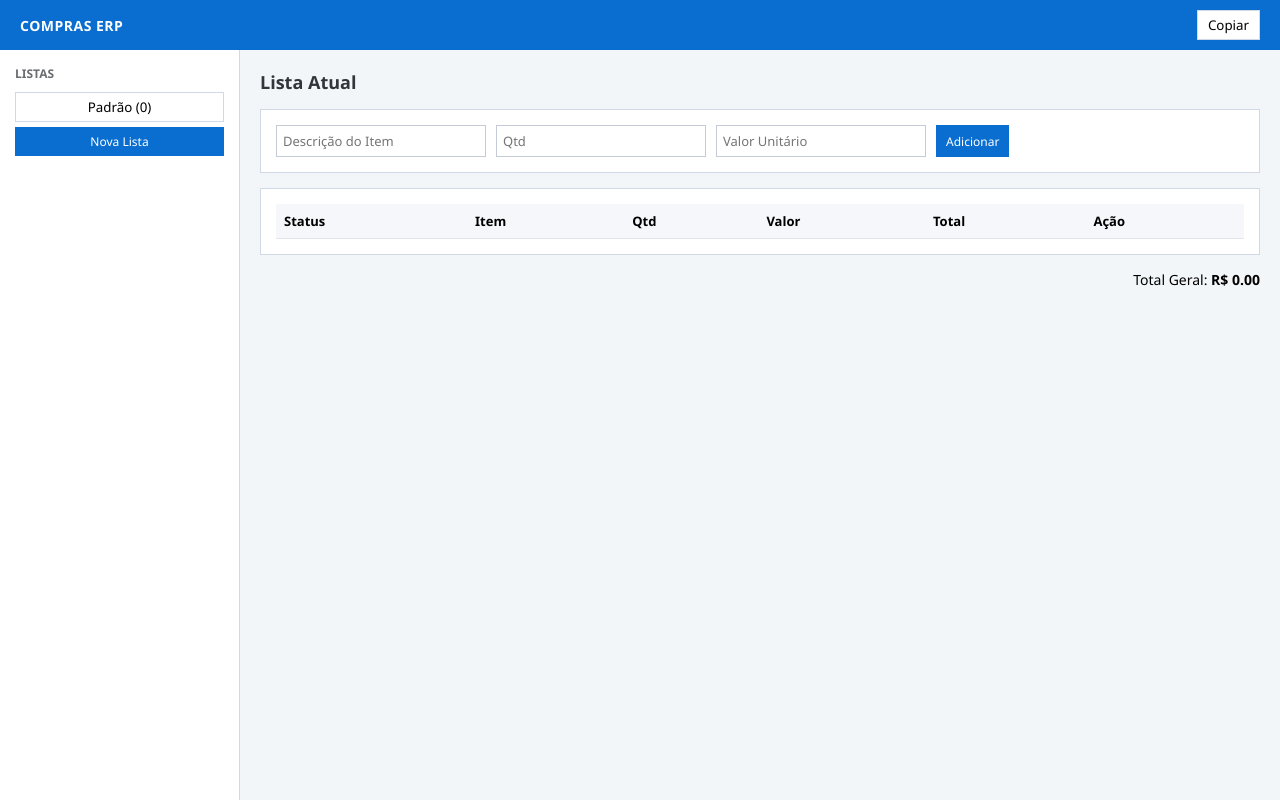
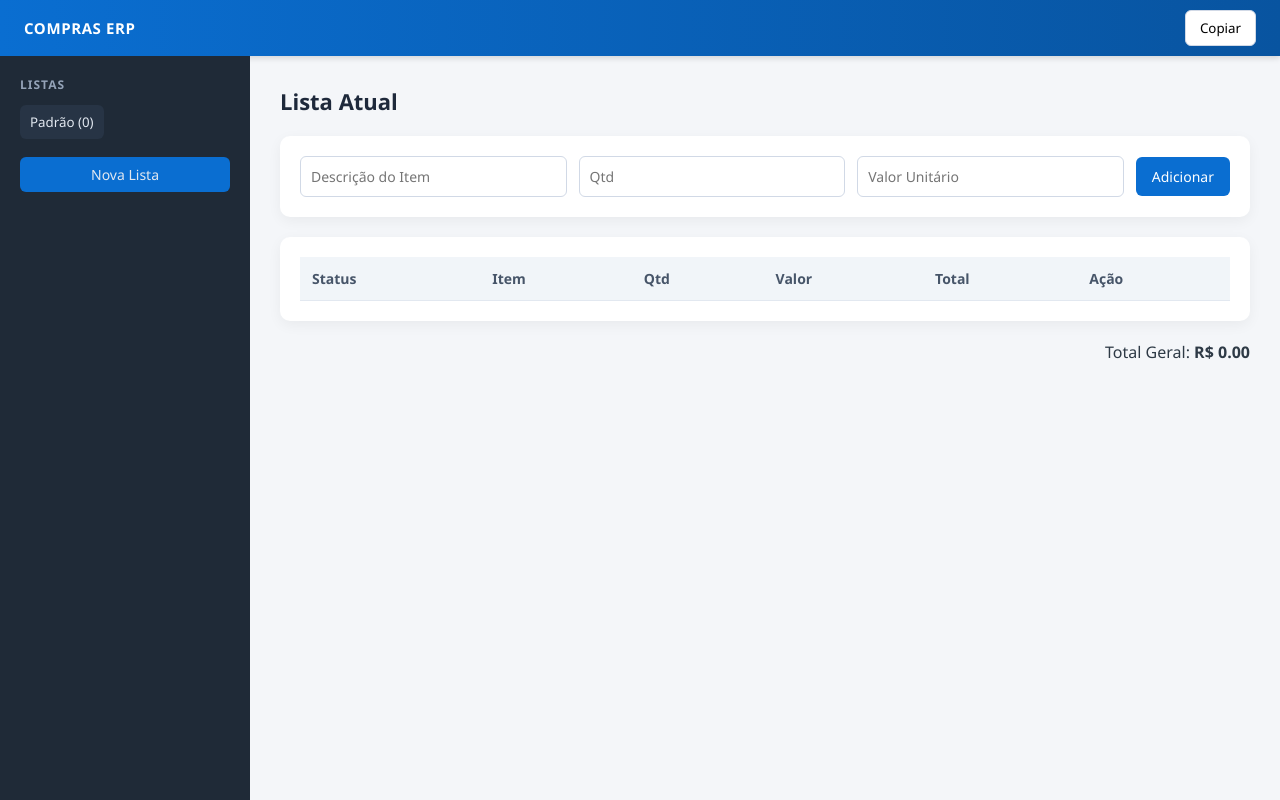
Before and after one commit to lucasfreire99/compras-app, a plain HTML site: page index.html in a window 1280 px wide. Drawn offline with Linux system fonts and the light colour scheme.

Commit message:
Update style.css

```diff
--- a/style.css
+++ b/style.css
@@ -1,176 +1,243 @@
+/* RESET */
 * {
   margin: 0;
   padding: 0;
   box-sizing: border-box;
-  font-family: "Segoe UI", Arial, sans-serif;
+  font-family: "Segoe UI", Roboto, sans-serif;
 }
 
 body {
-  background: #f3f6f9;
+  background: #f4f6f9;
+  color: #2e3a46;
 }
 
-/* TOPBAR */
+/* ===== TOPBAR ===== */
 .topbar {
-  height: 50px;
-  background: #0a6ed1;
-  color: white;
+  height: 56px;
+  background: linear-gradient(90deg, #0a6ed1, #0854a0);
   display: flex;
   align-items: center;
   justify-content: space-between;
-  padding: 0 20px;
-  font-size: 14px;
+  padding: 0 24px;
+  color: white;
+  box-shadow: 0 2px 6px rgba(0,0,0,0.15);
 }
 
 .system-name {
+  font-size: 15px;
   font-weight: 600;
-  letter-spacing: 0.5px;
+  letter-spacing: 0.6px;
 }
 
-/* LAYOUT */
+/* ===== LAYOUT ===== */
 .body-container {
   display: flex;
-  height: calc(100vh - 50px);
+  height: calc(100vh - 56px);
 }
 
-/* SIDEBAR */
+/* ===== SIDEBAR ===== */
 .sidebar {
-  width: 240px;
-  background: #ffffff;
-  border-right: 1px solid #d1d9e6;
-  padding: 15px;
+  width: 250px;
+  background: #1f2a37;
+  padding: 20px;
   display: flex;
   flex-direction: column;
+  color: #cbd5e1;
 }
 
 .menu-title {
   font-size: 12px;
   font-weight: 600;
-  color: #6a6d70;
-  margin-bottom: 10px;
+  letter-spacing: 1px;
+  margin-bottom: 12px;
+  color: #94a3b8;
 }
 
 .sidebar button {
-  margin-bottom: 5px;
+  background: #273445;
+  border: none;
+  color: #e2e8f0;
+  padding: 8px 10px;
+  border-radius: 6px;
+  text-align: left;
+  margin-bottom: 6px;
+  cursor: pointer;
+  transition: 0.2s;
 }
 
-/* MAIN */
+.sidebar button:hover {
+  background: #334155;
+}
+
+.sidebar .btn-primary {
+  margin-top: 12px;
+  background: #0a6ed1;
+  text-align: center;
+}
+
+.sidebar .btn-primary:hover {
+  background: #0854a0;
+}
+
+/* ===== MAIN ===== */
 .main-content {
   flex: 1;
-  padding: 20px;
+  padding: 30px;
   overflow-y: auto;
 }
 
-.page-header {
-  margin-bottom: 15px;
+/* ===== PAGE HEADER ===== */
+.page-header h2 {
+  font-size: 22px;
+  font-weight: 600;
+  margin-bottom: 20px;
+  color: #1e293b;
 }
 
-.page-header h2 {
-  font-size: 18px;
-  font-weight: 600;
-  color: #32363a;
+/* ===== CARDS ===== */
+.card {
+  background: white;
+  border-radius: 10px;
+  padding: 20px;
+  margin-bottom: 20px;
+  box-shadow: 0 4px 14px rgba(0,0,0,0.05);
 }
 
-/* CARDS */
-.card {
-  background: white;
-  border: 1px solid #d1d9e6;
-  padding: 15px;
-  margin-bottom: 15px;
-}
-
-/* FORM */
+/* ===== FORM ===== */
 .form-card {
   display: flex;
-  gap: 10px;
+  gap: 12px;
+  align-items: center;
 }
 
 .form-card input {
-  padding: 6px;
-  border: 1px solid #c4cbd6;
-  font-size: 13px;
+  padding: 10px;
+  border-radius: 6px;
+  border: 1px solid #d1d9e6;
+  font-size: 14px;
+  width: 100%;
+  transition: 0.2s;
 }
 
-/* TABLE */
-table {
-  width: 100%;
-  border-collapse: collapse;
-  font-size: 13px;
+.form-card input:focus {
+  outline: none;
+  border-color: #0a6ed1;
+  box-shadow: 0 0 0 2px rgba(10,110,209,0.1);
 }
 
-thead {
-  background: #f5f7fa;
+/* ===== BUTTONS ===== */
+.btn-primary {
+  background: #0a6ed1;
+  border: none;
+  color: white;
+  padding: 10px 16px;
+  border-radius: 6px;
+  cursor: pointer;
+  transition: 0.2s;
+  font-size: 14px;
 }
 
-th, td {
-  border-bottom: 1px solid #e0e5ec;
-  padding: 8px;
-  text-align: left;
-}
-
-tbody tr:hover {
-  background: #eef4fb;
-}
-
-/* BUTTONS */
-.btn-primary {
-  background: #0a6ed1;
-  color: white;
-  border: none;
-  padding: 6px 10px;
-  font-size: 12px;
-  cursor: pointer;
+.btn-primary:hover {
+  background: #0854a0;
 }
 
 .btn-light {
   background: white;
   border: 1px solid #d1d9e6;
-  padding: 5px 10px;
+  padding: 8px 14px;
+  border-radius: 6px;
   cursor: pointer;
 }
 
-.full {
-  width: 100%;
+.btn-danger {
+  background: #dc2626;
+  border: none;
+  color: white;
+  padding: 6px 12px;
+  border-radius: 6px;
+  cursor: pointer;
+  transition: 0.2s;
 }
 
-/* STATUS */
-.done {
-  color: #107e3e;
-  font-weight: bold;
+.btn-danger:hover {
+  background: #b91c1c;
 }
 
-.pending {
-  color: #bb0000;
+/* ===== TABLE ===== */
+table {
+  width: 100%;
+  border-collapse: collapse;
+  font-size: 14px;
 }
 
-/* TOTAL */
-.footer-total {
-  text-align: right;
-  font-size: 14px;
-  margin-top: 10px;
+thead {
+  background: #f1f5f9;
 }
 
-/* DROPDOWN */
+th {
+  text-align: left;
+  padding: 12px;
+  font-weight: 600;
+  color: #475569;
+  border-bottom: 1px solid #e2e8f0;
+}
+
+td {
+  padding: 12px;
+  border-bottom: 1px solid #f1f5f9;
+}
+
+tbody tr:hover {
+  background: #f8fafc;
+}
+
+/* ===== STATUS ===== */
+.status-btn {
+  background: none;
+  border: 1px solid #cbd5e1;
+  width: 24px;
+  height: 24px;
+  border-radius: 6px;
+  cursor: pointer;
+}
+
+.done-row {
+  opacity: 0.6;
+  text-decoration: line-through;
+}
+
+/* ===== TOTAL ===== */
+.footer-total {
+  margin-top: 10px;
+  font-size: 16px;
+  font-weight: 500;
+  text-align: right;
+}
+
+/* ===== DROPDOWN ===== */
 .dropdown {
   position: absolute;
-  right: 20px;
-  top: 50px;
+  top: 56px;
+  right: 24px;
   background: white;
-  border: 1px solid #d1d9e6;
-  box-shadow: 0 2px 8px rgba(0,0,0,0.1);
+  border-radius: 8px;
+  box-shadow: 0 8px 24px rgba(0,0,0,0.1);
+  border: 1px solid #e2e8f0;
+  width: 180px;
   display: flex;
   flex-direction: column;
 }
 
 .dropdown button {
-  padding: 8px;
+  background: none;
   border: none;
-  background: none;
+  padding: 12px;
   text-align: left;
   cursor: pointer;
 }
 
 .dropdown button:hover {
-  background: #eef4fb;
+  background: #f1f5f9;
 }
 
 .hidden {
```
